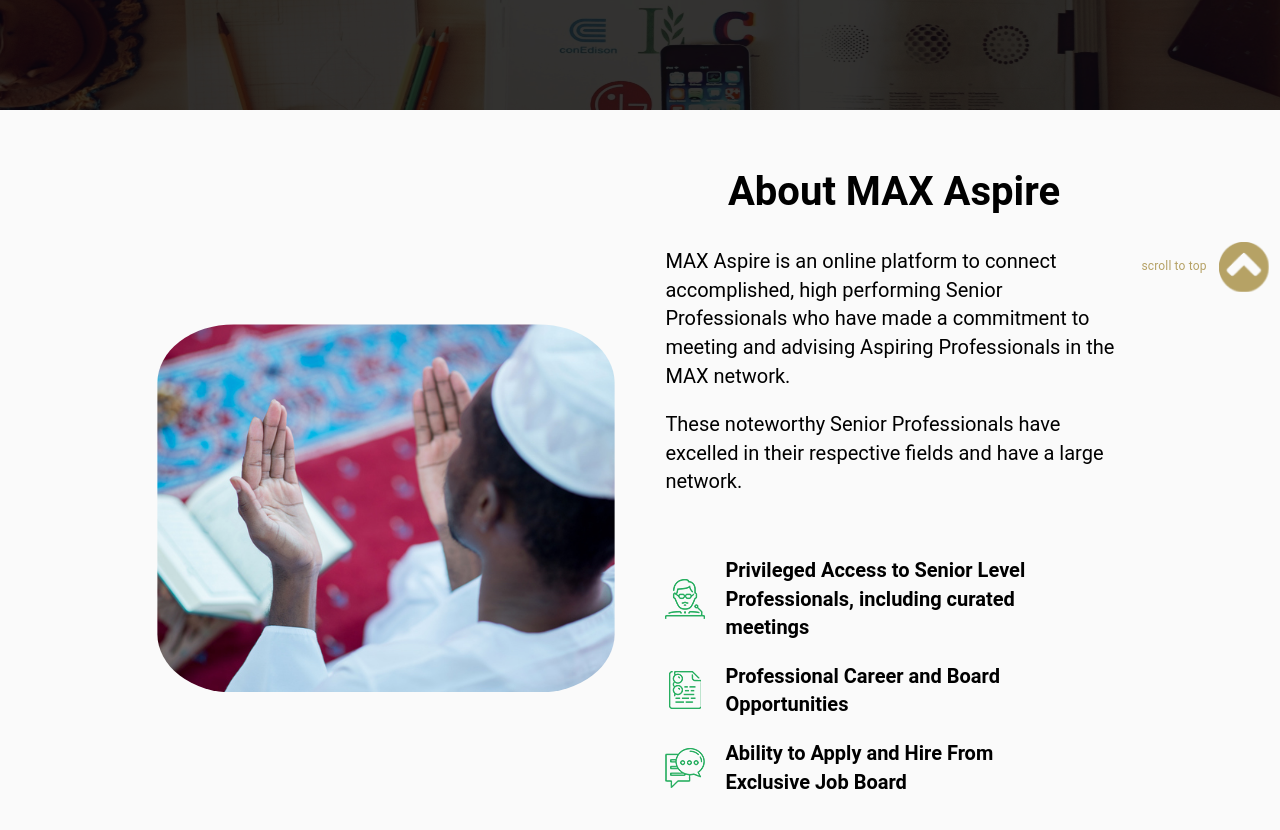
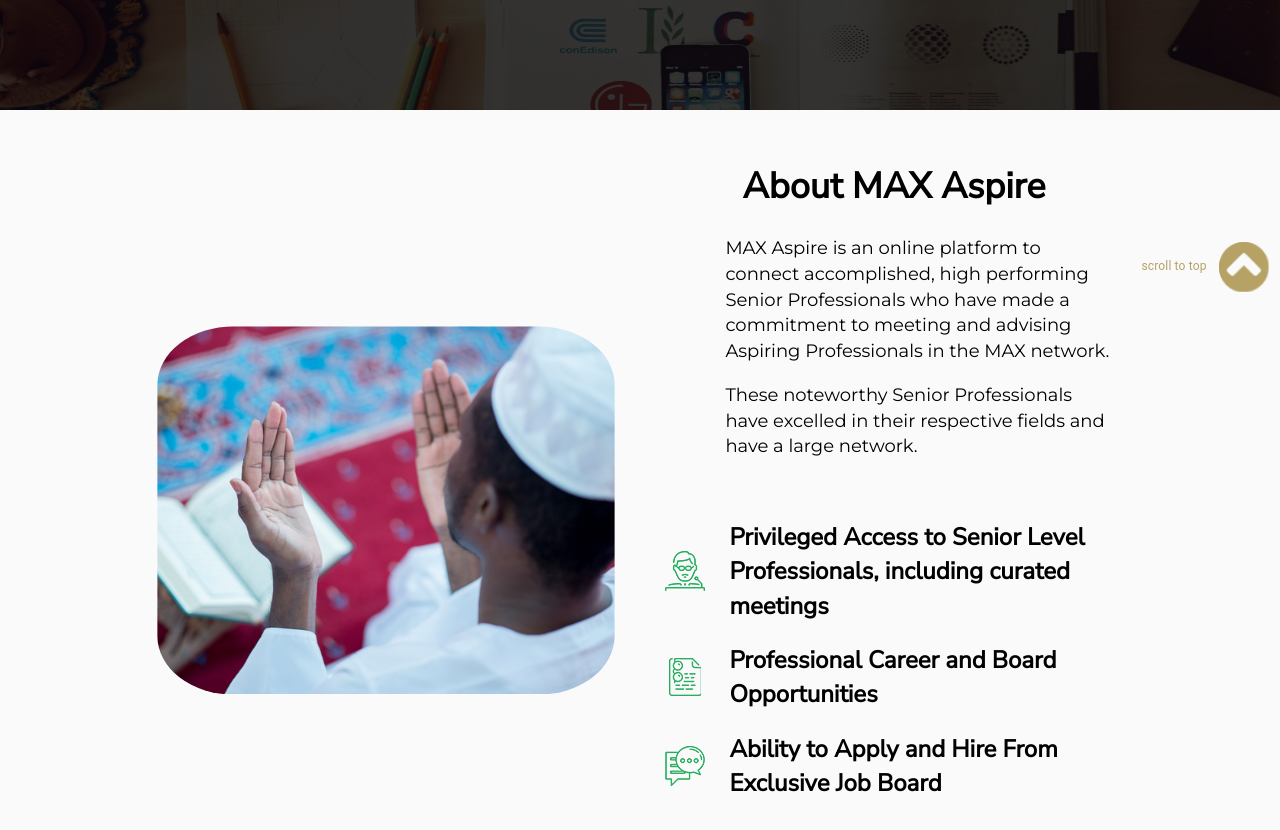
Before and after one commit to maxgala/aspire-frontend, a React (Create React App) app: page / in a window 1280 px wide. Shown: the part 490-1320 px from the top of the page. Built offline with nearby package versions, Linux system fonts and the light colour scheme.

Commit message:
Fixed about MAX section font styles.

```diff
--- a/src/Components/LandingPage/AboutMax.js
+++ b/src/Components/LandingPage/AboutMax.js
@@ -17,18 +17,25 @@
     padding: '5%'
   },
   f1:{
-    fontFamily: "Bold 36px/48px Nunito Sans;",
+    fontFamily: "Nunito Sans",
+    fontWeight: "Bold",
+    fontSize: "36px",
     textAlign: 'center',
   },
   f2:{
-    fontFamily: "Regular 18px/24px Montserrat",
-    maxWidth: '550px',
+    fontFamily: "Montserrat",
+    fontSize: "18px",
+    maxWidth: '600px',
     textAlign: 'left',
+    paddingLeft: '60px',
+    paddingRight: '10px'
   },
   f3:{
-    fontFamily: "Bold 26px/36px Nunito Sans",
+    fontFamily: "Nunito Sans",
+    fontWeight: "Bold",
+    fontSize: "24px",
     marginLeft: "1em",
-    maxWidth: '350px',
+    maxWidth: '550px',
     textAlign: 'left',
   },
    f4:{
@@ -55,7 +62,6 @@
   },
   total: {
     width: '100%',
-    // height: '60vh',
     padding: '5%',
     borderRadius: '20%',
   },
@@ -81,7 +87,7 @@
     >
       <Grid
         container
-        item xs={12} sm={9} md={6} lg={6}
+        item xs={12} sm={9} md={9} lg={6}
         spacing={1}
         alignItems="center"
         justify="center"
@@ -90,7 +96,7 @@
       </Grid>
       <Grid
         container
-        item xs={12} sm={9} md={6} lg={6}
+        item xs={12} sm={9} md={9} lg={6}
         spacing={1}
         alignItems="center"
         justify="center"
```
